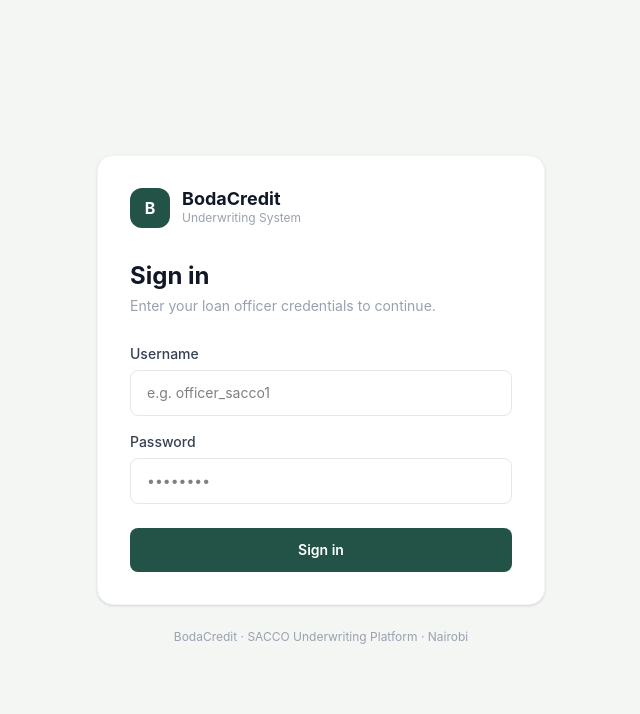
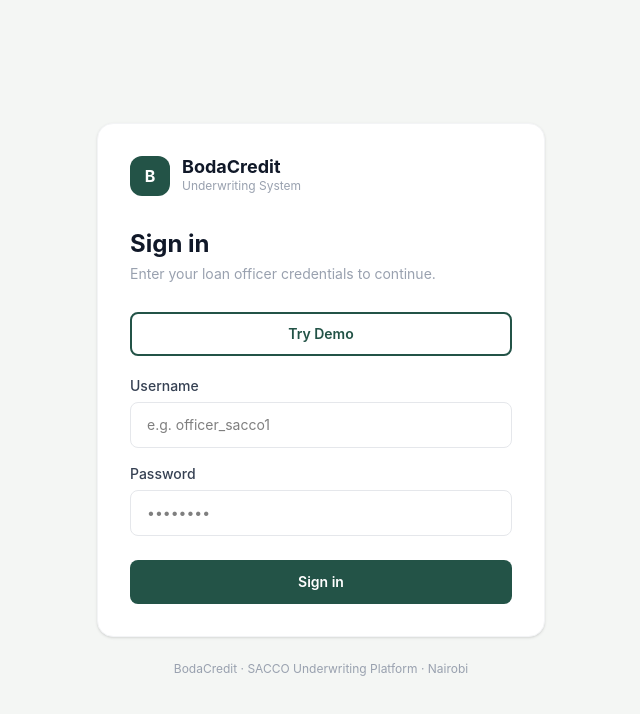
Before and after one commit to shelby628/BODACREDIT, a React (Vite) app in the folder frontend/: page /login in a window 1280 px wide. Shown: the top 714 px of the page, without its empty margins (319-959 px from the left). Built offline with nearby package versions, Linux system fonts and the light colour scheme; no server answers.

Commit message:
adding a demo button

```diff
--- a/frontend/src/pages/LandingPage.jsx
+++ b/frontend/src/pages/LandingPage.jsx
@@ -256,6 +256,15 @@ export default function LandingPage() {
               >
                 Start Scoring Riders →
               </button>
+              <button
+  onClick={() => navigate("/login?demo=true")}
+  disabled={apiStatus !== "online"}
+  className="px-8 py-3.5 rounded-lg font-semibold text-sm transition-all
+             border border-white/30 text-white hover:bg-white/10
+             disabled:opacity-40 disabled:cursor-not-allowed"
+>
+  Try Demo
+</button>
               <a href="#how"
                 className="px-8 py-3.5 rounded-lg font-semibold text-sm transition-all
                            border border-white/30 text-white hover:bg-white/10">
--- a/frontend/src/pages/LoginPage.jsx
+++ b/frontend/src/pages/LoginPage.jsx
@@ -1,15 +1,24 @@
-import { useState } from "react";
+import { useState, useEffect } from "react";
+import { useSearchParams } from "react-router-dom";
 import { useNavigate } from "react-router-dom";
 import { useAuth } from "../context/AuthContext";
 
 const API_URL = "https://bodacredit.onrender.com";
 export default function LoginPage() {
   const navigate              = useNavigate();
-  const { login }             = useAuth();
-  const [username, setUsername] = useState("");
-  const [password, setPassword] = useState("");
-  const [error,    setError]    = useState(null);
-  const [loading,  setLoading]  = useState(false);
+const [searchParams]        = useSearchParams();
+const { login }             = useAuth();
+const [username, setUsername] = useState("");
+const [password, setPassword] = useState("");
+const [error,    setError]    = useState(null);
+const [loading,  setLoading]  = useState(false);
+
+useEffect(() => {
+  if (searchParams.get("demo") === "true") {
+    setUsername("admin");
+    setPassword("ADMIN123");
+  }
+}, []);
 
   const handleSubmit = async (e) => {
     e.preventDefault();
@@ -92,6 +101,18 @@ navigate("/dashboard", { replace: true });
           <p className="text-gray-400 text-sm mb-7">
             Enter your loan officer credentials to continue.
           </p>
+          <button
+  type="button"
+  onClick={() => {
+    setUsername("admin");
+    setPassword("ADMIN123");
+  }}
+  className="w-full py-2.5 mb-5 rounded-lg text-sm font-semibold border-2
+             transition-all"
+  style={{ borderColor: "#235347", color: "#235347" }}
+>
+  Try Demo
+</button>
 
           {/* FORM */}
           <form onSubmit={handleSubmit} className="space-y-4">
```
Also changed, not shown: 2 other files (tests, documents, lock files or other folders).
